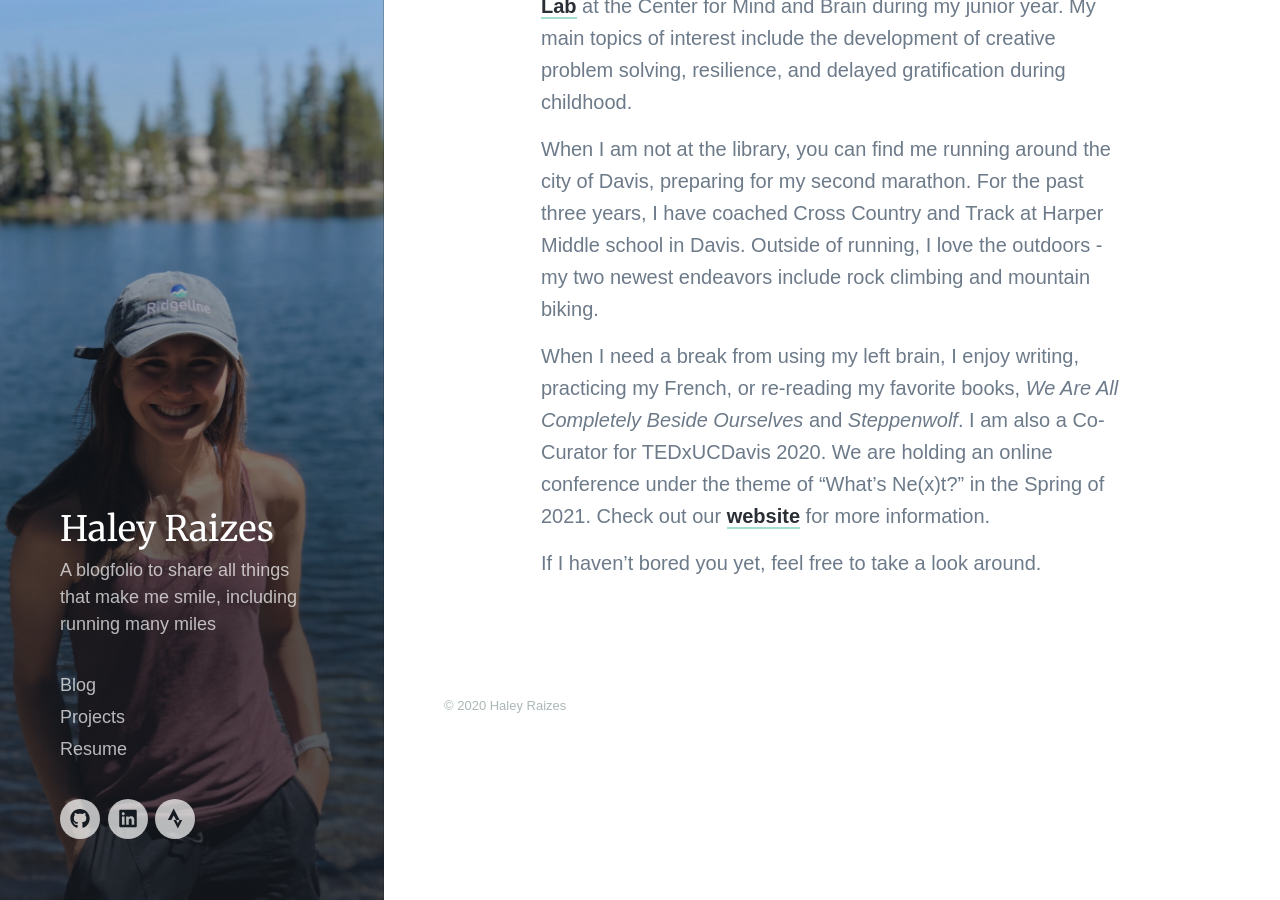
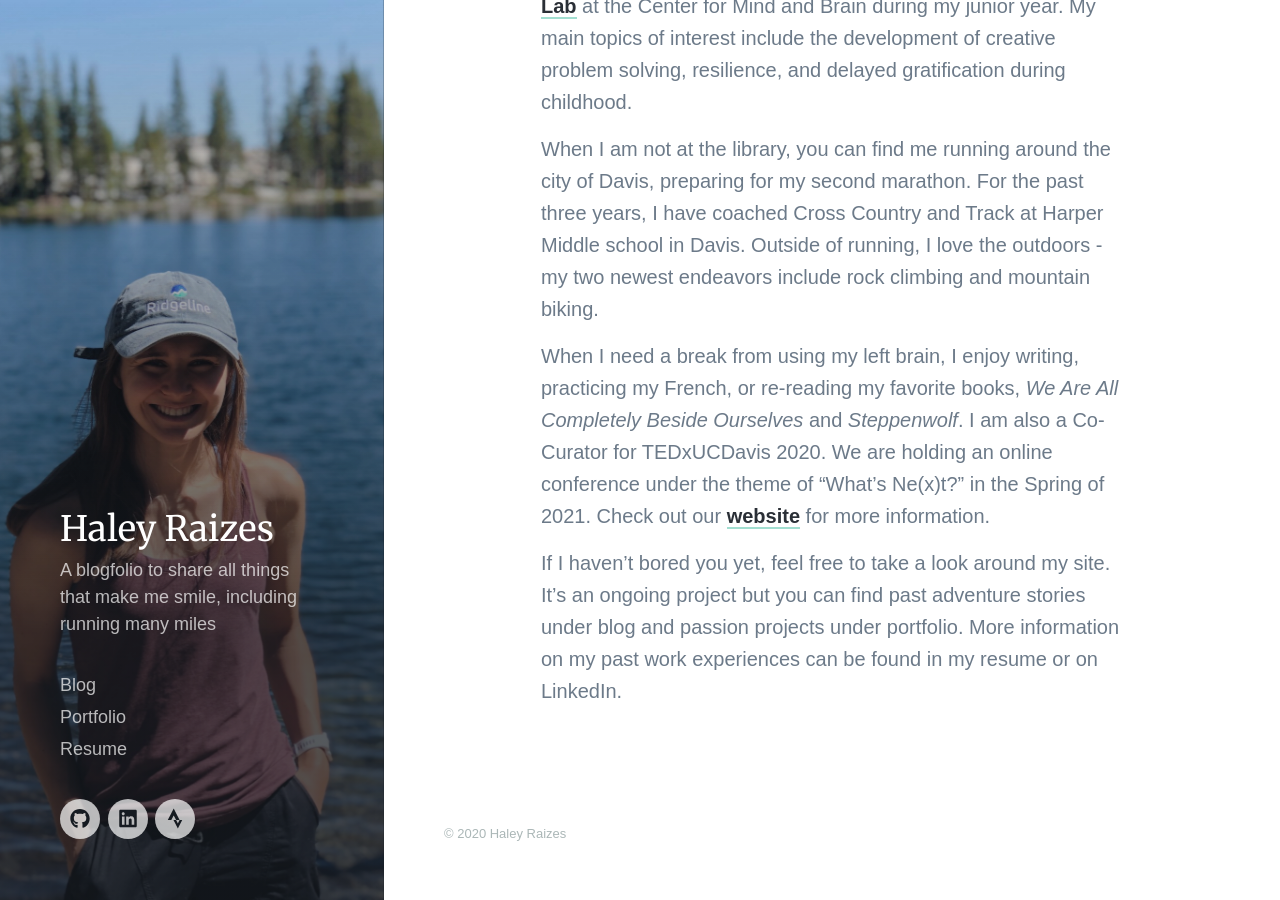
Before and after one commit to hraizes/hraizes.github.io, a Jekyll site: the page built from _pages/index.md, in a window 1280 px wide and 900 px high, scrolled down 455 px. Built offline with Jekyll 4.4.1, drawn with Linux system fonts in a browser that asks for light colours; nearby versions of some CDN libraries; some web fonts are replaced.

Commit message:
Change projects to portfolio

```diff
--- a/_data/settings.yml
+++ b/_data/settings.yml
@@ -12,8 +12,8 @@ menu_settings:
   menu_items:
     - title: 'Blog'
       url: '/blogs/'
-    - title: 'Projects'
-      url: '/projects/'
+    - title: 'Portfolio'
+      url: '/portfolio/'
     - title: 'Resume'
       url: '/resume'
 
--- a/_pages/index.md
+++ b/_pages/index.md
@@ -14,4 +14,4 @@ When I am not at the library, you can find me running around the city of Davis,
 
 When I need a break from using my left brain, I enjoy writing, practicing my French, or re-reading my favorite books, *We Are All Completely Beside Ourselves* and *Steppenwolf*. I am also a Co-Curator for TEDxUCDavis 2020. We are holding an online conference under the theme of "What's Ne(x)t?" in the Spring of 2021. Check out our [website](http://www.tedxucdavis.org) for more information.
 
-If I haven't bored you yet, feel free to take a look around.
+If I haven't bored you yet, feel free to take a look around my site. It's an ongoing project but you can find past adventure stories under blog and passion projects under portfolio. More information on my past work experiences can be found in my resume or on LinkedIn.
--- a/projects/index.html
+++ b/portfolio/index.html
@@ -1,7 +1,7 @@
 ---
 layout: default
-title: Projects
-subtitle: What I've been working on lately
+title: Portfolio
+subtitle: What I've been working on
 description: A glimpse into my time as a developer
 featured_image: /images/haley/haley-plane.jpg
 ---
```
